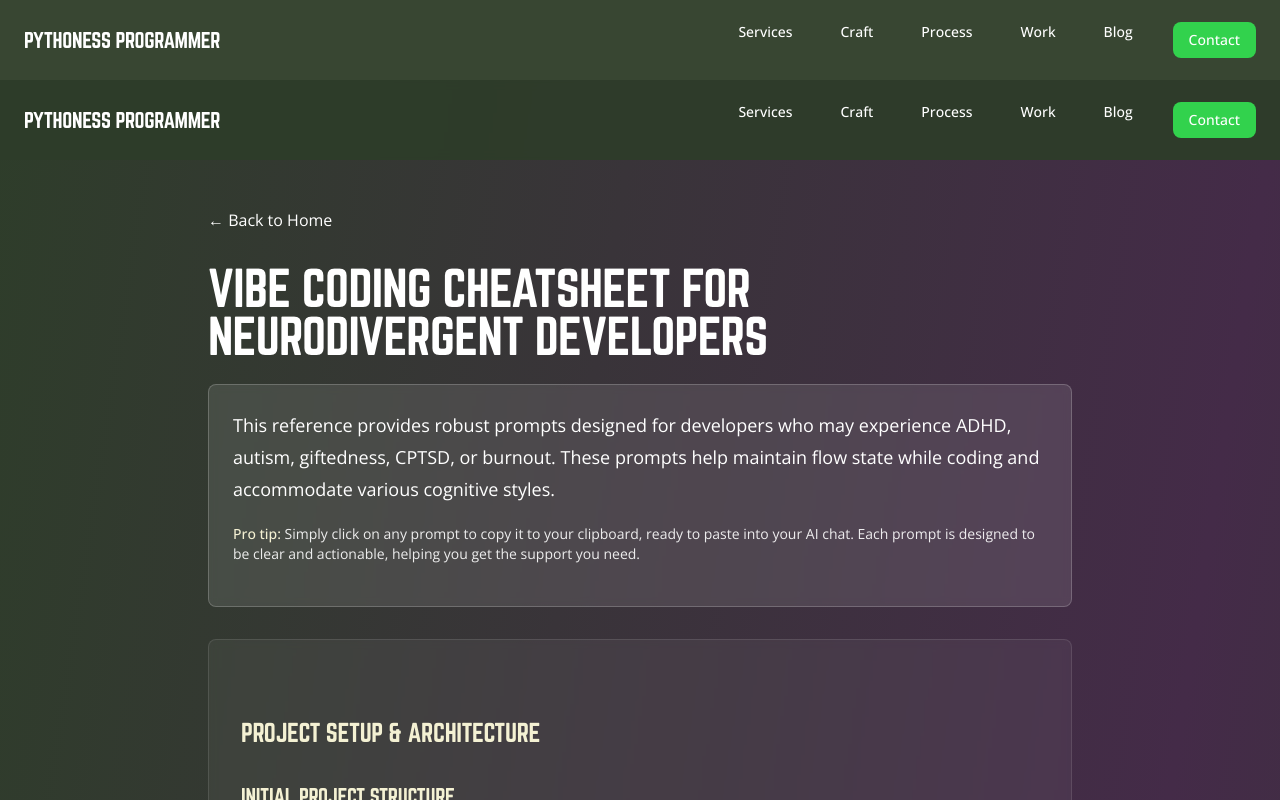
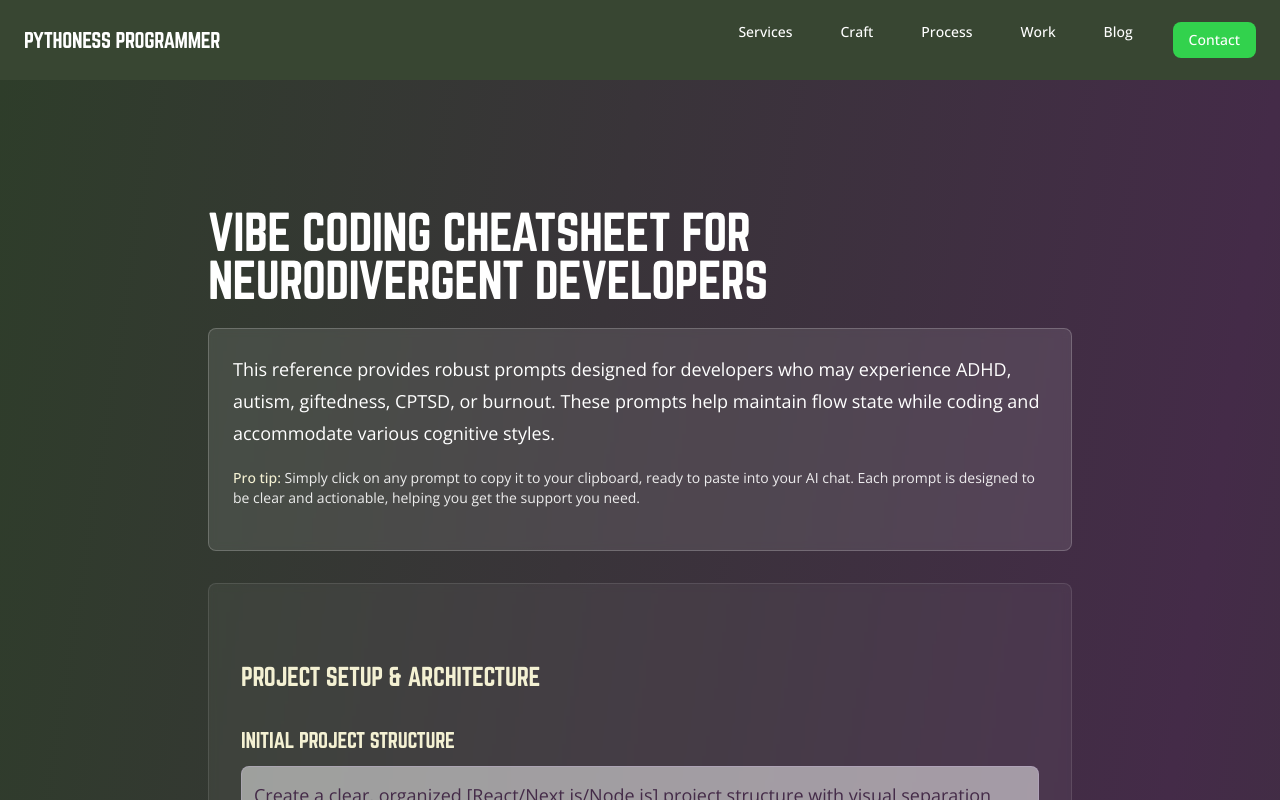
Before and after one commit to devandapaige/pythoness-programmer, a Next.js app: page /vibe-coding-cheatsheet in a window 1280 px wide. Shown: the top 800 px of the page. Built offline with nearby package versions, Linux system fonts and the light colour scheme.

Commit message:
root layout updated for header and footer

```diff
--- a/src/app/page.tsx
+++ b/src/app/page.tsx
@@ -1,4 +1,3 @@
-import Header from '@/components/Header'
 import Section from '@/components/Section'
 import Link from 'next/link'
 import Image from 'next/image'
@@ -6,8 +5,6 @@ import Image from 'next/image'
 export default function Home() {
   return (
     <main className="min-h-screen">
-      <Header />
-
       {/* Hero Section - Gradient */}
       <section className="relative min-h-[90vh] flex items-center justify-center py-24 px-4 md:px-6 bg-gradient-to-br from-brand-green-dark via-brand-purple-dark to-brand-green-dark text-white overflow-hidden">
         {/* Background pattern with adjusted opacity */}
--- a/src/app/vibe-coding-cheatsheet/components/Header.tsx
+++ /dev/null
@@ -1,26 +0,0 @@
-import Link from 'next/link'
-
-export default function Header() {
-  return (
-    <header role="banner">
-      <nav aria-label="Main navigation">
-        <div className="mb-8">
-          <Link
-            href="/"
-            className="text-white hover:text-brand-green-accent transition-colors"
-            aria-label="Back to home page"
-          >
-            ← Back to Home
-          </Link>
-        </div>
-      </nav>
-
-      <h1
-        className="font-display font-normal text-4xl md:text-5xl text-white mb-6"
-        id="page-title"
-      >
-        Vibe Coding Cheatsheet for Neurodivergent Developers
-      </h1>
-    </header>
-  )
-}
--- a/src/app/vibe-coding-cheatsheet/layout.tsx
+++ /dev/null
@@ -1,16 +0,0 @@
-import Header from '@/components/Header'
-import Footer from '@/components/Footer'
-
-export default function VibeCodingCheatsheetLayout({
-  children,
-}: {
-  children: React.ReactNode
-}) {
-  return (
-    <>
-      <Header />
-      {children}
-      <Footer />
-    </>
-  )
-}
--- a/src/app/vibe-coding-cheatsheet/page.tsx
+++ b/src/app/vibe-coding-cheatsheet/page.tsx
@@ -1,4 +1,3 @@
-import Header from './components/Header'
 import Introduction from './components/Introduction'
 import ContentSection from './components/ContentSection'
 import ImportantNote from './components/ImportantNote'
@@ -14,8 +13,14 @@ export default function VibeCodingCheatsheet() {
   return (
     <main className="min-h-screen pt-20 bg-gradient-to-br from-brand-green-dark via-brand-purple-dark to-brand-green-dark">
       <div className="max-w-4xl mx-auto px-4 py-12">
-        <Header />
         <div className="prose prose-lg max-w-none">
+          <h1
+            className="font-display font-normal text-4xl md:text-5xl text-white mb-6"
+            id="page-title"
+          >
+            Vibe Coding Cheatsheet for Neurodivergent Developers
+          </h1>
+
           <Introduction />
 
           {sections.map((section, index) => (
--- a/src/components/RootLayoutClient.tsx
+++ b/src/components/RootLayoutClient.tsx
@@ -14,7 +14,7 @@ export default function RootLayoutClient({
 
   return (
     <>
-      {!isHomePage && <Header />}
+      <Header />
       <main className={!isHomePage ? "pt-20" : ""}>
         {children}
       </main>
```
